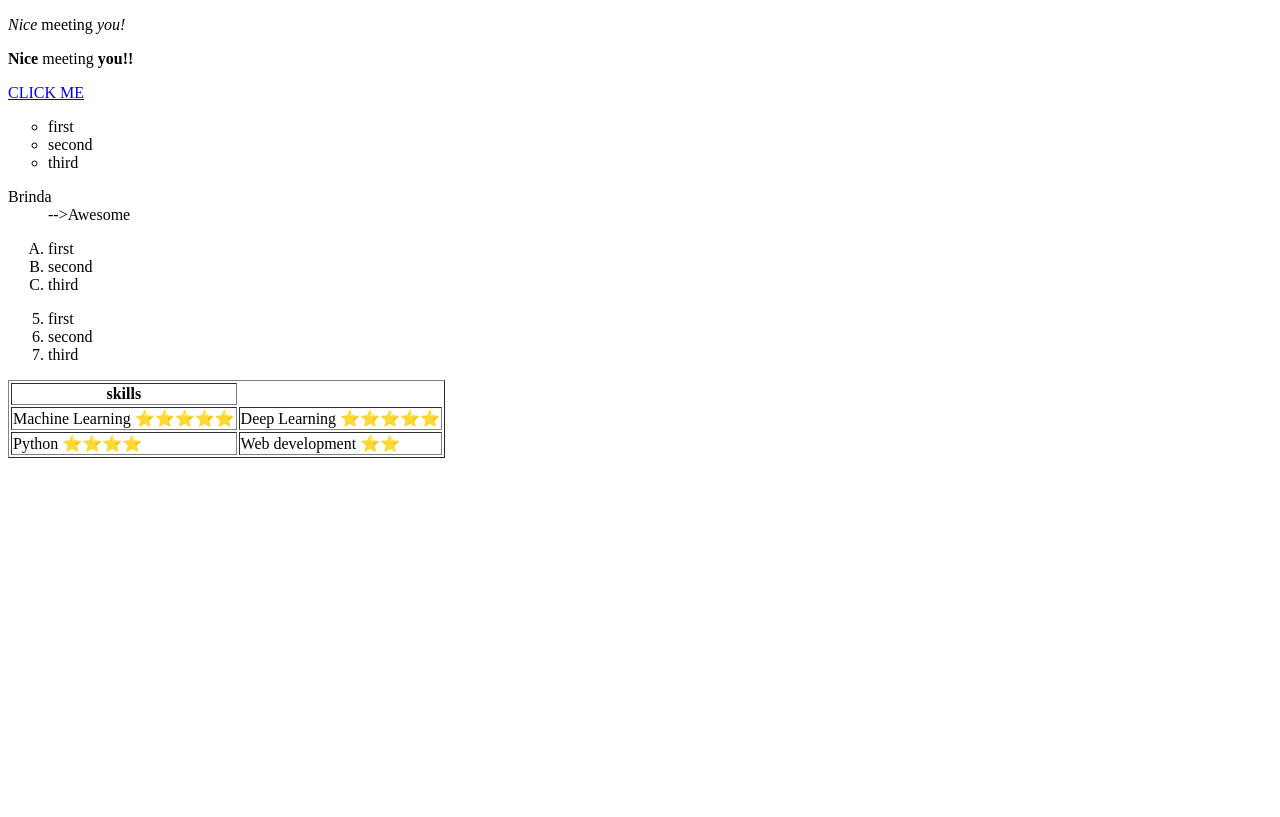
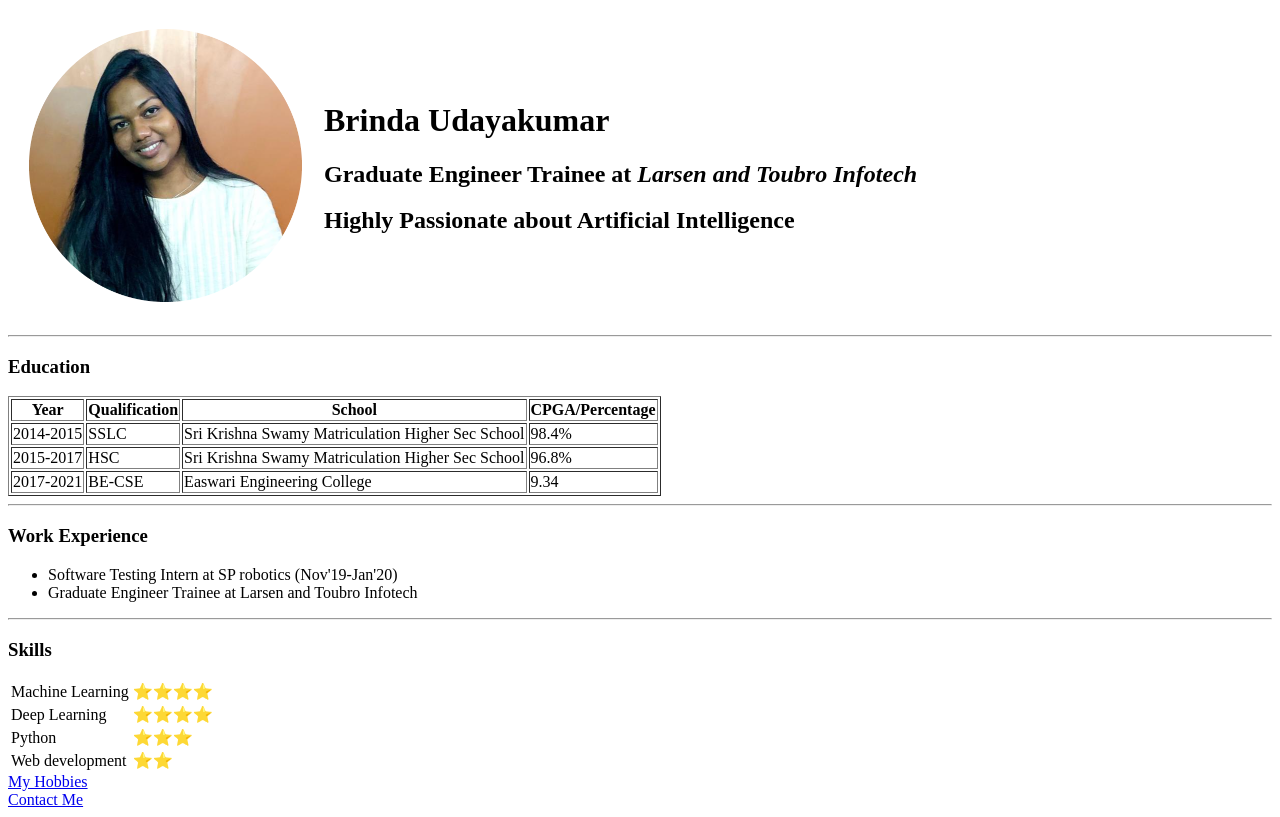
Before and after one commit to Brinda-udayakumar/cv, a plain HTML site: page index.html in a window 1280 px wide. Drawn offline with Linux system fonts and the light colour scheme.

Commit message:
Second Commit
Second Commit

```diff
--- a/index.html
+++ b/index.html
@@ -1,61 +1,91 @@
-<!--
-p, a, i, em, b, strong, img, ol, ul, dl
--->
-
 <!DOCTYPE html>
 <html>
 
 <head>
   <meta charset="utf-8">
-  <title>Brinda's Website</title>
+  <title>Brinda's CV</title>
 </head>
 
 <body>
-  <p><i>Nice</i> meeting <em>you!</em></p>
-  <p><b>Nice </b>meeting <strong>you!!</strong> </p>
-  <a
-    href="https://www.udemy.com/?deal_code=&utm_term=Homepage&utm_content=Textlink&utm_campaign=Rakuten-default&ranMID=39197&ranEAID=%2F68Yt01SgtI&ranSiteID=_68Yt01SgtI-_u.31EZE5Z3jsJ2n5e_SOQ&LSNPUBID=%2F68Yt01SgtI&utm_source=aff-campaign&utm_medium=udemyads">CLICK
-    ME</a>
-  <ul style="list-style-type:circle">
 
-    <li>first</li>
-    <li>second</li>
-    <li>third</li>
-  </ul>
-  <dl>
-    <dt>Brinda</dt>
-    <dd>-->Awesome</dd>
+  <table cellspacing="20px">
+    <tr>
+      <td><img src="images/Brinda_photo.png" alt="Brinda"></td>
+      <td>
+        <h1><b>Brinda Udayakumar</b></h1>
+        <h2>Graduate Engineer Trainee at <b><i>Larsen and Toubro Infotech</i></b></h2>
+        <h2>Highly Passionate about Artificial Intelligence</h2>
+      </td>
 
-  </dl>
-  <ol type="A">
-    <li>first</li>
-    <li>second</li>
-    <li>third</li>
-  </ol>
 
-  <ol start="5">
-    <li>first</li>
-    <li>second</li>
-    <li>third</li>
-  </ol>
-
+    </tr>
+  </table>
+  <hr>
+  <h3>Education</h3>
   <table border="1px">
     <thead>
-      <tr>
-        <th>skills</th>
-      </tr>
+      <th>Year</th>
+      <th>Qualification</th>
+      <th>School</th>
+      <th>CPGA/Percentage</th>
     </thead>
     <tbody>
       <tr>
-        <td>Machine Learning ⭐⭐⭐⭐⭐</td>
-        <td>Deep Learning    ⭐⭐⭐⭐⭐</td>
+        <td>2014-2015</td>
+        <td>SSLC</td>
+        <td>Sri Krishna Swamy Matriculation Higher Sec School</td>
+        <td>98.4%</td>
       </tr>
+
       <tr>
-        <td>Python           ⭐⭐⭐⭐</td>
-        <td>Web development  ⭐⭐</td>
+        <td>2015-2017</td>
+        <td>HSC</td>
+        <td>Sri Krishna Swamy Matriculation Higher Sec School</td>
+        <td>96.8%</td>
       </tr>
+
+      <tr>
+        <td>2017-2021</td>
+        <td>BE-CSE</td>
+        <td>Easwari Engineering College</td>
+        <td>9.34</td>
+
+      </tr>
+
     </tbody>
   </table>
+  <hr>
+  <h3>Work Experience</h3>
+
+  <ul>
+    <li>Software Testing Intern at SP robotics (Nov'19-Jan'20)</li>
+    <li>Graduate Engineer Trainee at Larsen and Toubro Infotech</li>
+  </ul>
+  <hr>
+  <h3>Skills</h3>
+  <table>
+    <tr>
+      <td>Machine Learning</td>
+      <td>⭐⭐⭐⭐</td>
+    </tr>
+    <tr>
+      <td>Deep Learning</td>
+      <td>⭐⭐⭐⭐</td>
+    </tr>
+
+    <tr>
+      <td>Python</td>
+      <td>⭐⭐⭐</td>
+    </tr>
+    <tr>
+      <td>Web development</td>
+      <td>⭐⭐</td>
+    </tr>
+  </table>
+  <a href="Hobbies.html">My Hobbies</a><br>
+  <a href="Contact.html">Contact Me</a>
+
+
 </body>
 
 </html>
```
Also changed, not shown: Hobbies.html (added, +16 -0 lines), contact.html (added, +18 -0 lines), images/Brinda_photo.png (added).
